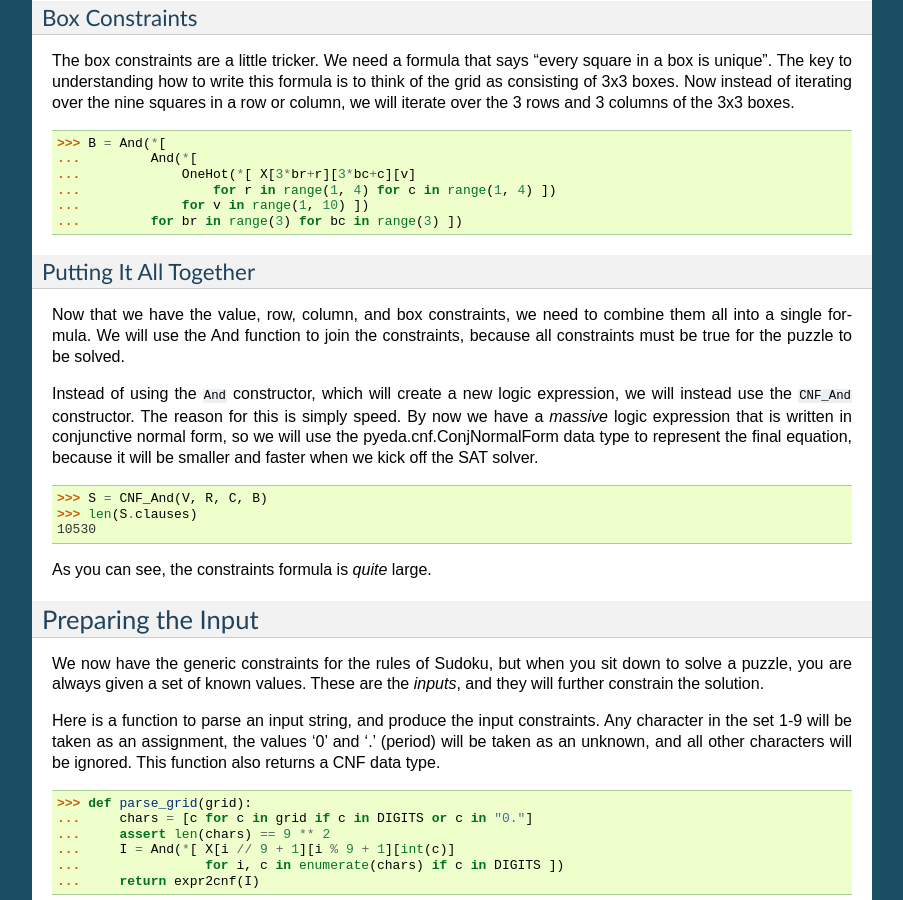
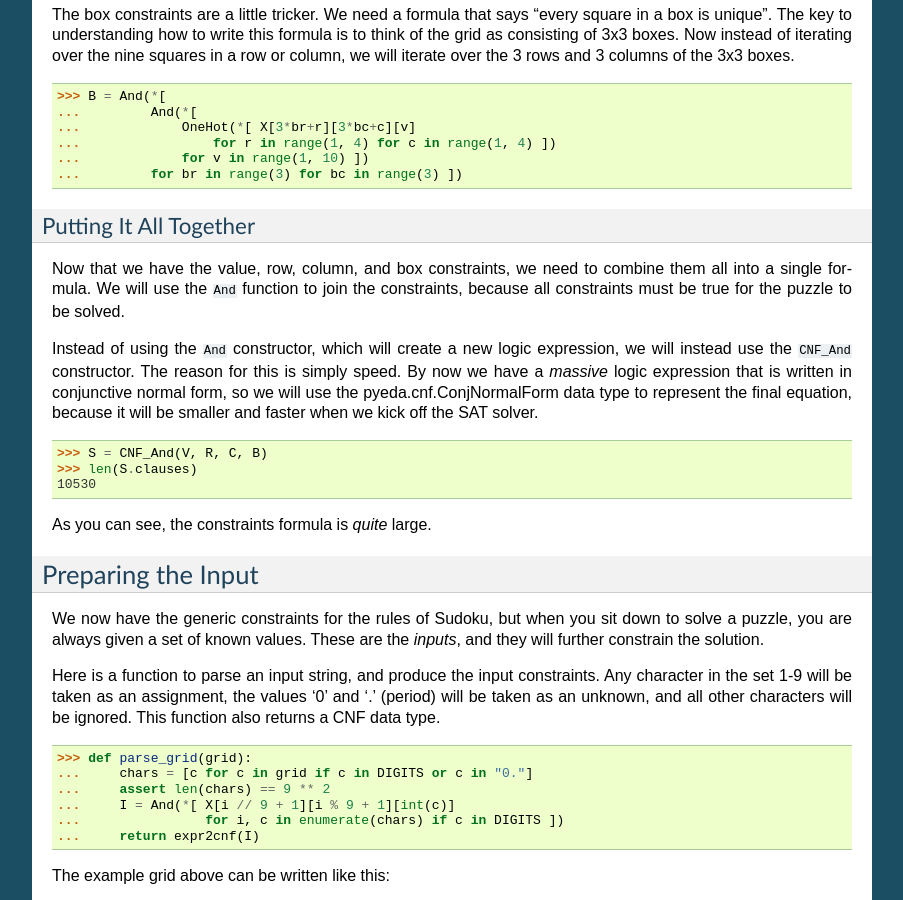
Before and after one commit to cjdrake/pyeda, a Sphinx documentation site: the page built from doc/source/sudoku.rst, in a window 1280 px wide and 900 px high, scrolled down 2864 px. Shown: the whole window, without its empty margins (198-1101 px from the left). Built offline with Sphinx 7.4.7, drawn with Linux system fonts in a browser that asks for light colours; some of the changed text lies outside the part shown.

Commit message:
Fix issue #17

```diff
--- a/doc/source/sudoku.rst
+++ b/doc/source/sudoku.rst
@@ -95,7 +95,7 @@
 
 ::
 
-   >>> a, b, c = map(var, "abc")
+   >>> a, b, c = map(var, 'abc')
 
 I want to write a Boolean formula that guarantees that only one of them is
 True at any given moment.
@@ -120,7 +118,6 @@
    101 0
    110 0
    111 0
-   .e
 
 By default, the OneHot function returns a formula in conjunctive normal
 (product-of-sums) form.
@@ -203,7 +200,7 @@
 
 Now that we have the value, row, column, and box constraints,
 we need to combine them all into a single formula.
-We will use the And function to join the constraints,
+We will use the ``And`` function to join the constraints,
 because all constraints must be true for the puzzle to be solved.
 
 Instead of using the ``And`` constructor,
```
Also changed, not shown: other parts of doc/source/sudoku.rst (+1 -3 lines).
